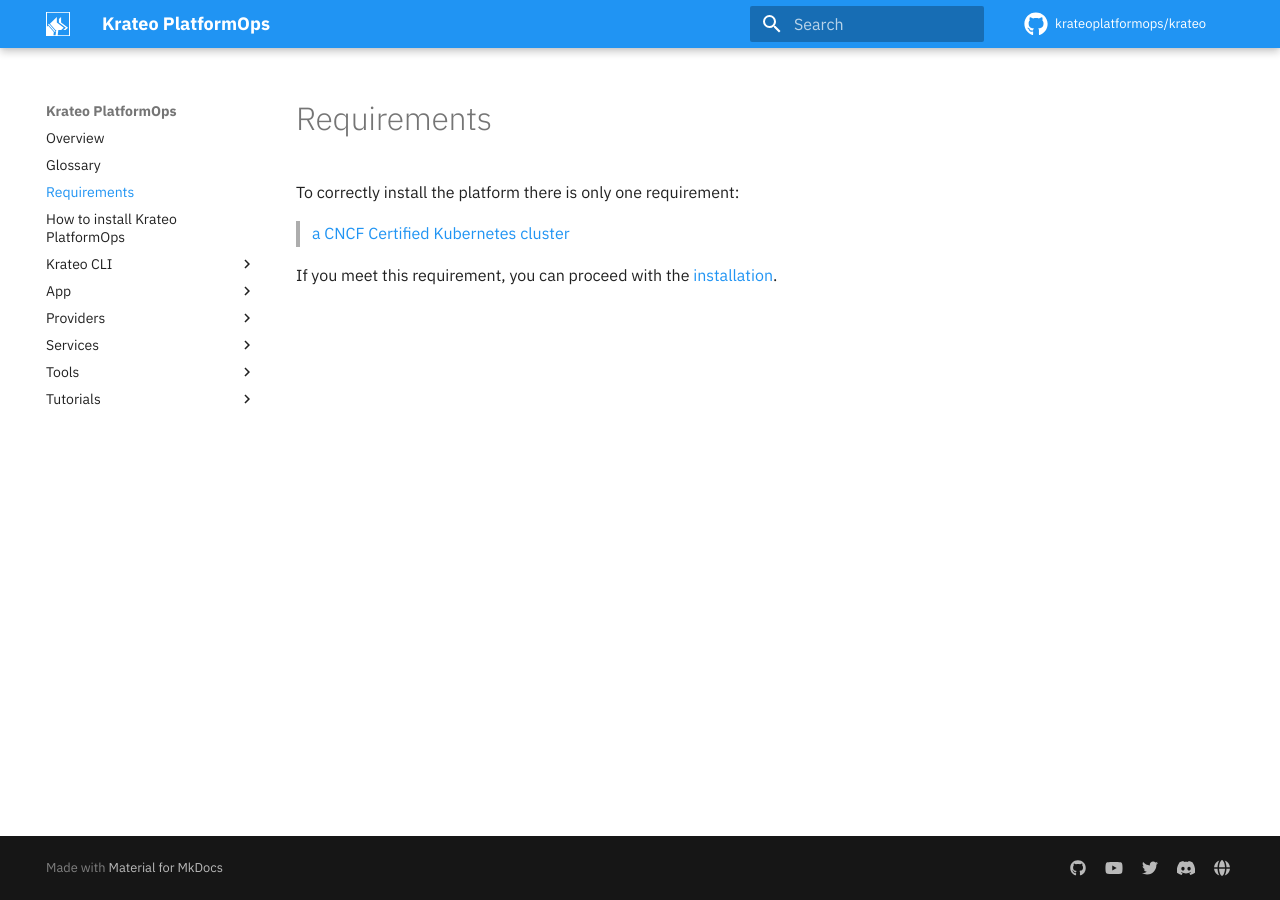
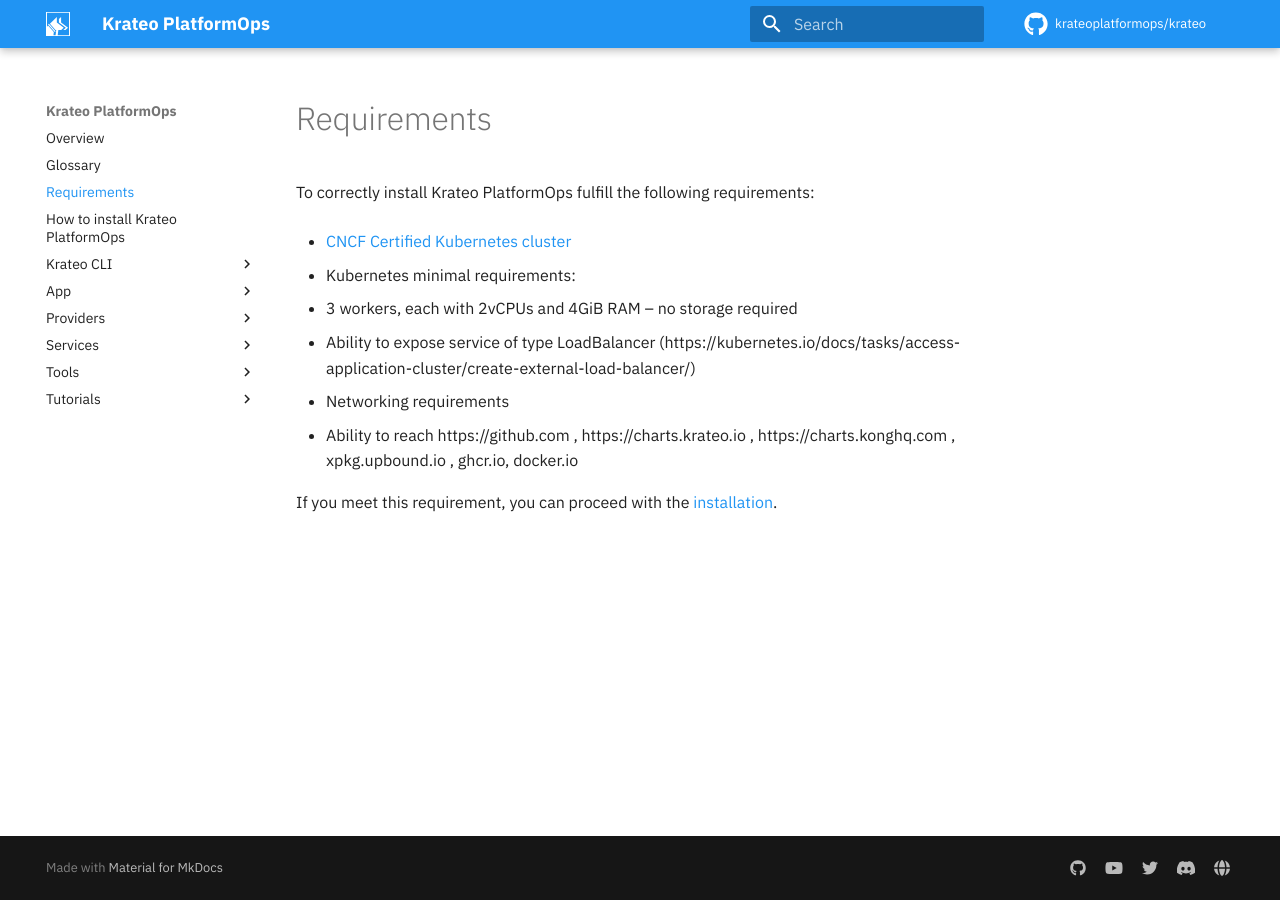
Before and after one commit to krateoplatformops/krateo-docs, an MkDocs documentation site: the page built from docs/requirements.md, in a window 1280 px wide. Built offline with MkDocs 1.6.1 and Material for MkDocs 9.7.7, drawn with Linux system fonts in a browser that asks for light colours; comment, search, counter and statistics services are not loaded.

Commit message:
Update requirements.md

```diff
--- a/docs/requirements.md
+++ b/docs/requirements.md
@@ -1,7 +1,14 @@
 # Requirements
 
-To correctly install the platform there is only one requirement:
+To correctly install Krateo PlatformOps fulfill the following requirements:
 
-> [a CNCF Certified Kubernetes cluster](https://landscape.cncf.io/card-mode?category=platform&grouping=category)
+* [CNCF Certified Kubernetes cluster](https://landscape.cncf.io/card-mode?category=platform&grouping=category)
+
+* Kubernetes minimal requirements:
+  * 3 workers, each with 2vCPUs and 4GiB RAM – no storage required
+  * Ability to expose service of type LoadBalancer (https://kubernetes.io/docs/tasks/access-application-cluster/create-external-load-balancer/)
+
+* Networking requirements
+  * Ability to reach https://github.com , https://charts.krateo.io , https://charts.konghq.com , xpkg.upbound.io , ghcr.io, docker.io
 
 If you meet this requirement, you can proceed with the [installation](./cli/cli-overview.md#installing-the-krateo-cli).
```
